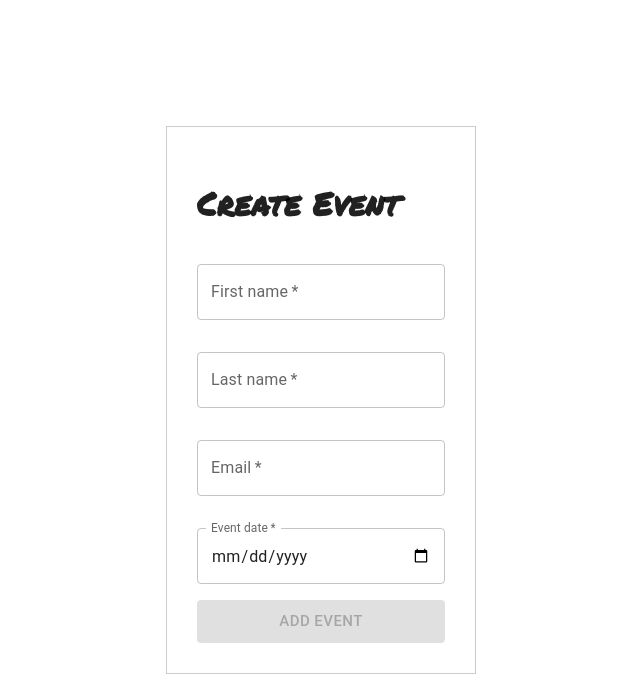
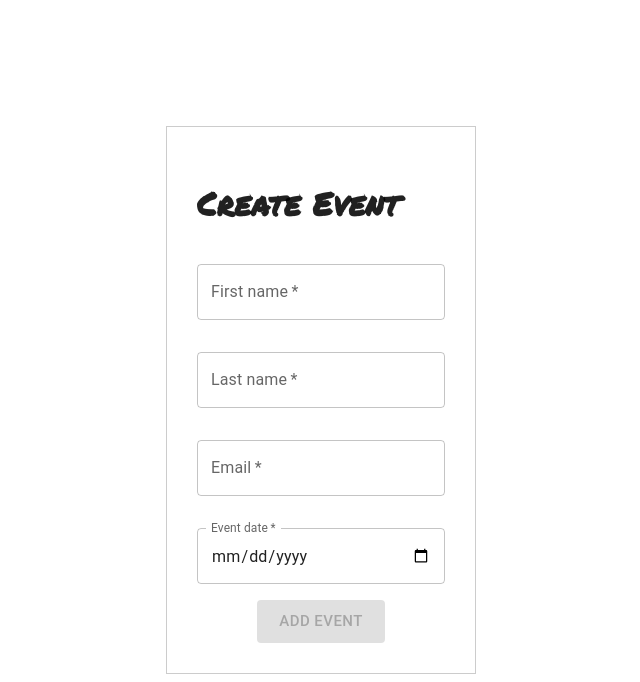
Before and after one commit to Fremen1990/events_manager, a React (Create React App) app in the folder client/: page / in a window 1280 px wide. Shown: the top 682 px of the page, without its empty margins (319-959 px from the left). Built offline with nearby package versions, Linux system fonts and the light colour scheme.

Commit message:
Interaction Tests and Api Call Mocking

```diff
--- a/client/src/components/EventForm/EventForm.tsx
+++ b/client/src/components/EventForm/EventForm.tsx
@@ -2,6 +2,9 @@ import React from "react";
 import TextField from "@mui/material/TextField";
 import Button from "@mui/material/Button";
 import styled from "styled-components";
+import axios from "axios";
+import { CircularProgress } from "@mui/material";
+import Alert from "@mui/material/Alert";
 
 const EventFormStyles = styled.form`
   border: 1px solid #ccc;
@@ -15,17 +18,76 @@ const InputField = styled(TextField)`
   font-family: "Permanent Marker", cursive;
 `;
 
+const Container = styled.div`
+  display: flex;
+  justify-content: center;
+  align-items: center;
+`;
+
+const LoadingButton = ({ loading, handleSubmitForm, disabled }: any) => {
+  return (
+    <Container>
+      {loading ? (
+        <CircularProgress data-testid="loading-button" />
+      ) : (
+        <Button
+          onClick={handleSubmitForm}
+          variant="contained"
+          disabled={disabled}
+          size="large"
+        >
+          Add Event
+        </Button>
+      )}
+    </Container>
+  );
+};
+
+interface EventFormBody {
+  firstName: string;
+  lastName: string;
+  email: string;
+  eventDate: string;
+}
+
 const EventForm = () => {
   const [disabled, setDisabled] = React.useState(true);
-  const [firstName, setFirstName] = React.useState("");
-  const [lastName, setLastName] = React.useState("");
-  const [email, setEmail] = React.useState("");
-  const [eventDate, setEventDate] = React.useState("");
+  const [loading, setLoading] = React.useState(false);
+  const [success, setSuccess] = React.useState(false);
+  const [formData, setFormData] = React.useState({
+    firstName: "",
+    lastName: "",
+    email: "",
+    eventDate: "",
+  });
 
-  const onInputChange = (event: React.ChangeEvent<HTMLInputElement>) => {
-    setFirstName(event.target.value);
+  const onInputChange = ({ target }: React.ChangeEvent<HTMLInputElement>) => {
+    const { id, value } = target;
+    setFormData({ ...formData, [id]: value });
     setDisabled(false);
   };
+
+  const handleSubmitForm =
+    async (): // event: MouseEventHandler<HTMLButtonElement>,
+    // formData: EventFormBody
+    Promise<void> =>
+      // formData: EventFormBody
+      {
+        // event.preventDefault();
+        try {
+          setDisabled(true);
+          setLoading(true);
+          const response = await axios.post("/api/events", formData);
+          setDisabled(false);
+          setLoading(false);
+          setSuccess(true);
+        } catch (error) {
+          console.log(error);
+          setLoading(false);
+
+          setDisabled(false);
+        }
+      };
 
   return (
     <EventFormStyles>
@@ -40,10 +102,10 @@ const EventForm = () => {
         id="firstName"
         label="First name"
         variant="outlined"
-        data-testid="firstName"
       />
 
       <InputField
+        onChange={onInputChange}
         // color="success"
         // error
         // helperText="First Name is required"
@@ -52,22 +114,22 @@ const EventForm = () => {
         id="lastName"
         label="Last name"
         variant="outlined"
-        data-testid="lastName"
       />
 
       <InputField
+        onChange={onInputChange}
         // color="success"
         // error
         // helperText="First Name is required"
         type="email"
         required
-        id="Email"
+        id="email"
         label="Email"
         variant="outlined"
-        data-testid="email"
       />
 
       <InputField
+        onChange={onInputChange}
         // color="success"
         // error
         // helperText="First Name is required"
@@ -76,14 +138,30 @@ const EventForm = () => {
         id="eventDate"
         label="Event date"
         variant="outlined"
-        data-testid="eventDate"
         InputLabelProps={{
           shrink: true,
         }}
       />
-      <Button variant="contained" disabled={disabled} size="large">
-        Add Event
-      </Button>
+
+      <div>
+        {success ? (
+          <Alert
+            severity="success"
+            variant="filled"
+            closeText="Close"
+            onClose={() => setSuccess(false)}
+          >
+            Event added 💪
+          </Alert>
+        ) : (
+          <LoadingButton
+            loading={loading}
+            handleSubmitForm={handleSubmitForm}
+            disabled={disabled}
+            data-testid="add-event-button"
+          />
+        )}
+      </div>
     </EventFormStyles>
   );
 };
--- a/client/src/components/Layout/Layout.tsx
+++ b/client/src/components/Layout/Layout.tsx
@@ -5,8 +5,6 @@ import {
   StyledEngineProvider,
 } from "@mui/material/styles";
 import CssBaseline from "@mui/material/CssBaseline";
-
-import { createGlobalStyle } from "styled-components";
 
 const darkTheme = createTheme({
   palette: {
```
Also changed, not shown: client/package.json (+29 -23 lines), 1 other file (tests, documents, lock files or other folders).
